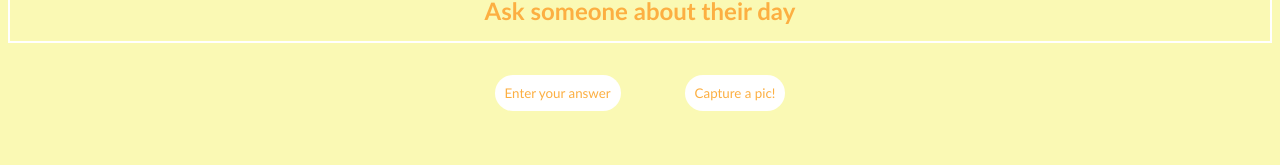
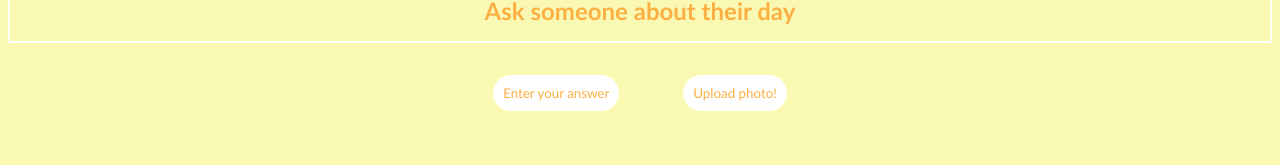
Before and after one commit to kaitlynnchan/nwHacks-2025, a React (Vite) app in the folder frontend/Connect Quest/: page /daily in a window 1280 px wide. Shown: the part 147-312 px from the top of the page. Built offline with nearby package versions, Linux system fonts and the light colour scheme.

Commit message:
minor UI/UX updates

```diff
--- a/frontend/Connect Quest/src/Components/AnswerPanel.jsx
+++ b/frontend/Connect Quest/src/Components/AnswerPanel.jsx
@@ -53,7 +53,7 @@ export default function AnswerPanel() {
               Enter your answer
             </button>
             <button className="answerButton" onClick={handleCapture}>
-              Capture a pic!
+              Upload photo!
             </button>
           </div>
           {popupVisible && (
```
